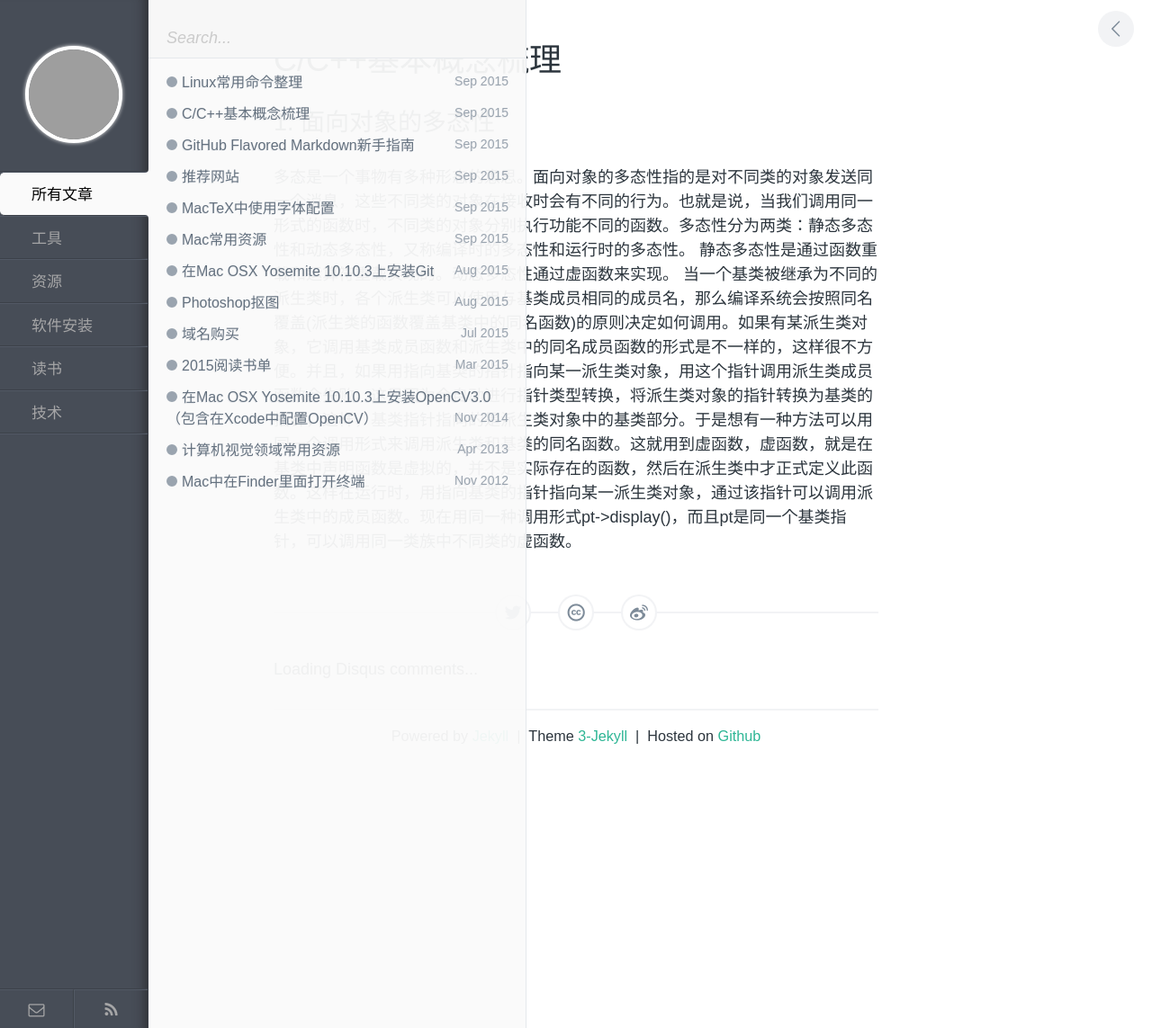
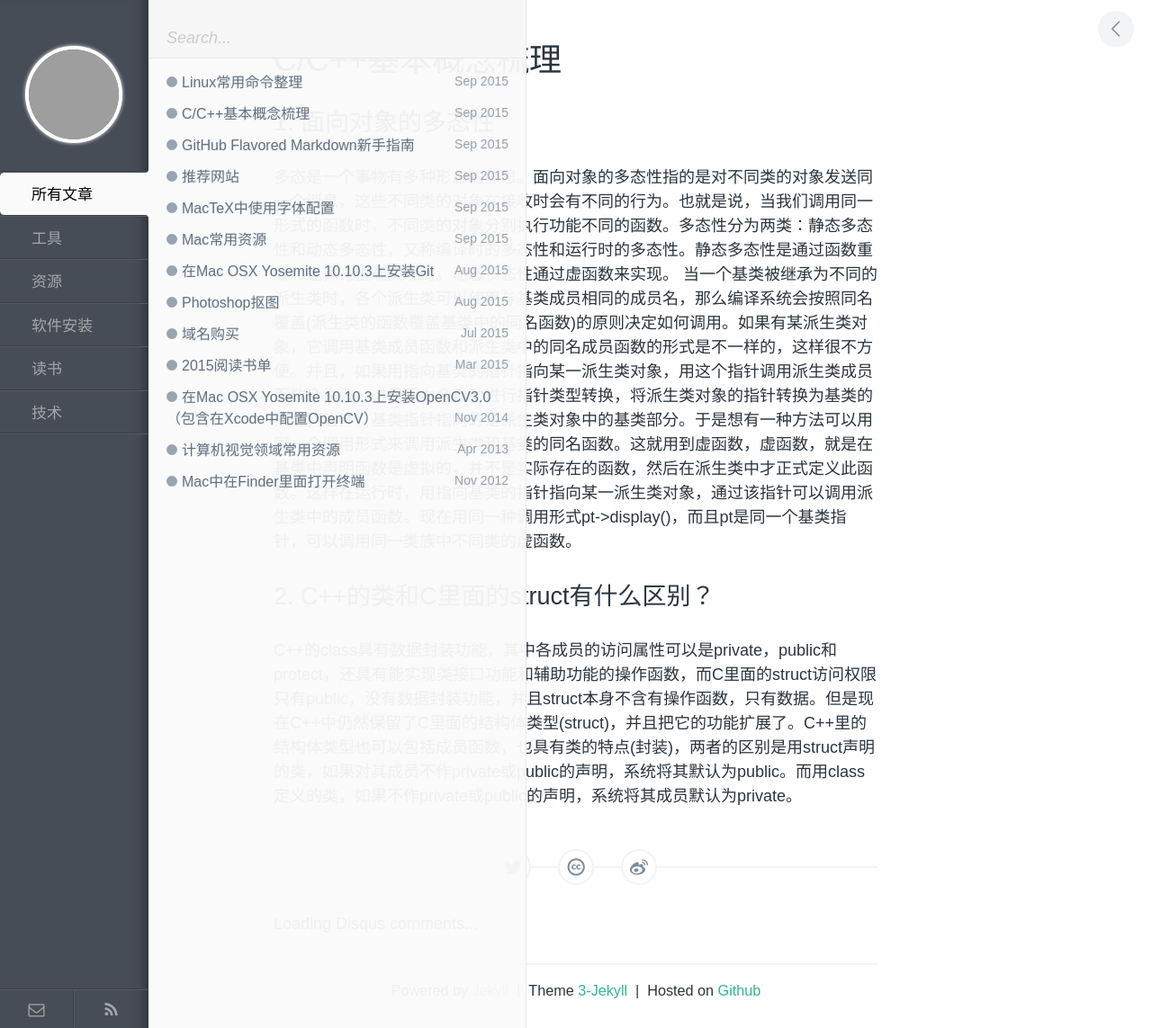
Before and after one commit to zhuyafei/zhuyafei.github.io, a Jekyll site: the page built from _posts/tech/2015-09-21-C++.md, in a window 1280 px wide. Shown: the whole page at 90% size. Built offline with Jekyll 4.4.1, drawn with Linux system fonts in a browser that asks for light colours; comment, search, counter and statistics services are not loaded; grey boxes are pictures that could not be loaded.

Commit message:
Modify 2015-09-21-C++.md

```diff
--- a/_posts/tech/2015-09-21-C++.md
+++ b/_posts/tech/2015-09-21-C++.md
@@ -5,6 +5,8 @@ category: 技术
 ---
 
 ## 1. 面向对象的多态性
-多态是一个事物有多种形态的意思。面向对象的多态性指的是对不同类的对象发送同一个消息，这些不同类的对象在接收时会有不同的行为。也就是说，当我们调用同一形式的函数时，不同类的对象分别执行功能不同的函数。多态性分为两类：静态多态性和动态多态性，又称编译时的多态性和运行时的多态性。
-静态多态性是通过函数重载和运算符重载实现的。动态多态性通过虚函数来实现。
+多态是一个事物有多种形态的意思。面向对象的多态性指的是对不同类的对象发送同一个消息，这些不同类的对象在接收时会有不同的行为。也就是说，当我们调用同一形式的函数时，不同类的对象分别执行功能不同的函数。多态性分为两类：静态多态性和动态多态性，又称编译时的多态性和运行时的多态性。静态多态性是通过函数重载和运算符重载实现的。动态多态性通过虚函数来实现。
 当一个基类被继承为不同的派生类时，各个派生类可以使用与基类成员相同的成员名，那么编译系统会按照同名覆盖(派生类的函数覆盖基类中的同名函数)的原则决定如何调用。如果有某派生类对象，它调用基类成员函数和派生类中的同名成员函数的形式是不一样的，这样很不方便。并且，如果用指向基类的指针指向某一派生类对象，用这个指针调用派生类成员函数会失败，这是因为会自动进行指针类型转换，将派生类对象的指针转换为基类的指针，这样，基类指针指向的是派生类对象中的基类部分。于是想有一种方法可以用同一个调用形式来调用派生类和基类的同名函数。这就用到虚函数，虚函数，就是在基类中声明函数是虚拟的，并不是实际存在的函数，然后在派生类中才正式定义此函数。这样在运行时，用指向基类的指针指向某一派生类对象，通过该指针可以调用派生类中的成员函数。现在用同一种调用形式pt->display()，而且pt是同一个基类指针，可以调用同一类族中不同类的虚函数。
+
+## 2. C++的类和C里面的struct有什么区别？
+C++的class具有数据封装功能，其中各成员的访问属性可以是private，public和protect，还具有能实现类接口功能和辅助功能的操作函数，而C里面的struct访问权限只有public，没有数据封装功能，并且struct本身不含有操作函数，只有数据。但是现在C++中仍然保留了C里面的结构体类型(struct)，并且把它的功能扩展了。C++里的结构体类型也可以包括成员函数，也具有类的特点(封装)，两者的区别是用struct声明的类，如果对其成员不作private或public的声明，系统将其默认为public。而用class定义的类，如果不作private或public的声明，系统将其成员默认为private。
```
